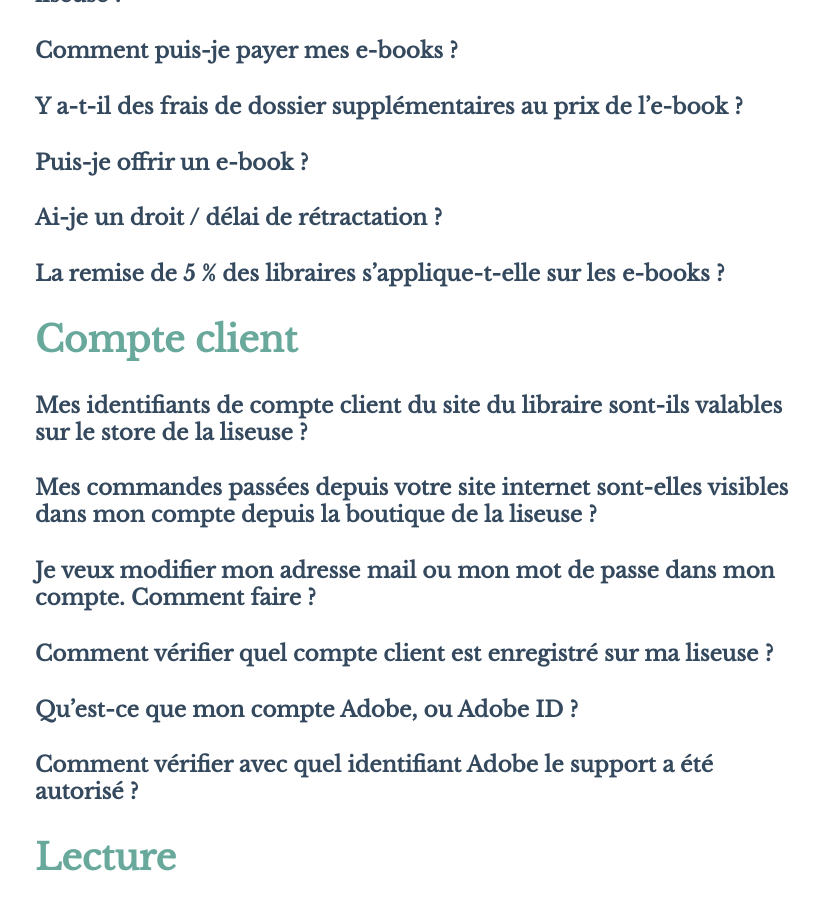
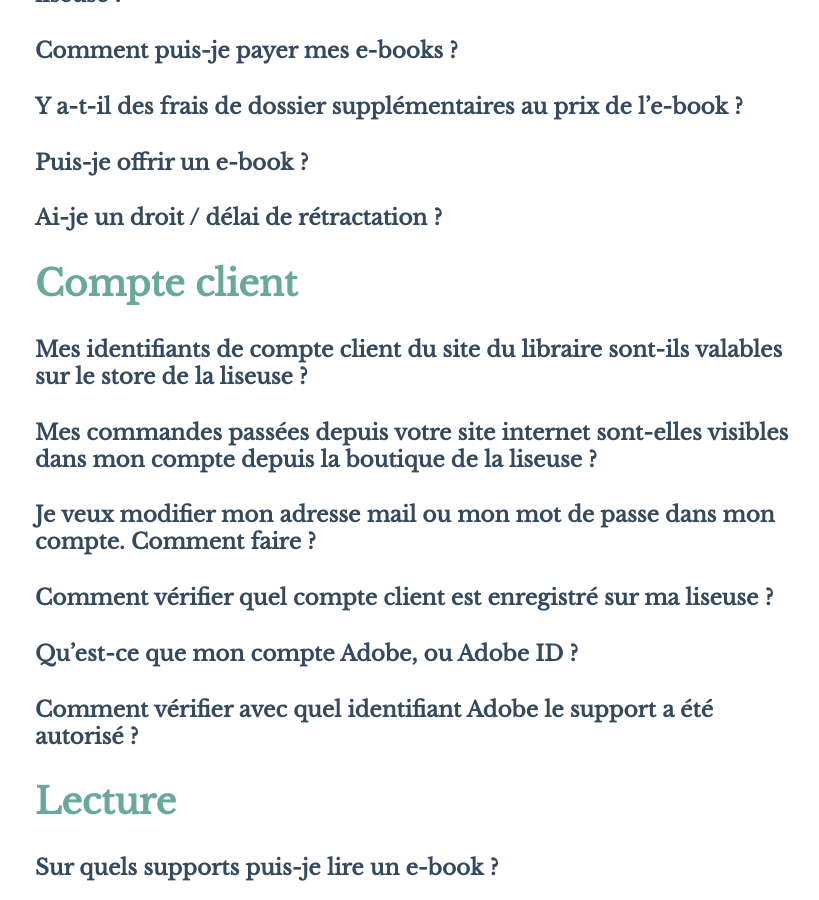
Before and after one commit to TEA-ebook/help-center, a Jekyll site: the page built from _pages/FAQ.md, in a window 1280 px wide and 900 px high, scrolled down 625 px. Shown: the whole window, without its empty margins (15-834 px from the left). Built offline with Jekyll 4.4.1, drawn with Linux system fonts in a browser that asks for light colours.

Commit message:
Rem: dead FAQ question

```diff
--- a/_pages/FAQ.md
+++ b/_pages/FAQ.md
@@ -23,8 +23,6 @@ title: Foire Aux Questions
 #### [Puis-je offrir un e-book ?](/faq-achat/#offrir-ebook)
 
 #### [Ai-je un droit / délai de rétractation ?](/faq-achat/#delai-retractation)
-
-#### [La remise de 5 % des libraires s’applique-t-elle sur les e-books ?](/faq-achat/#remise-libraires)
 
 ## [Compte client](/faq-comptes/)
 
```
